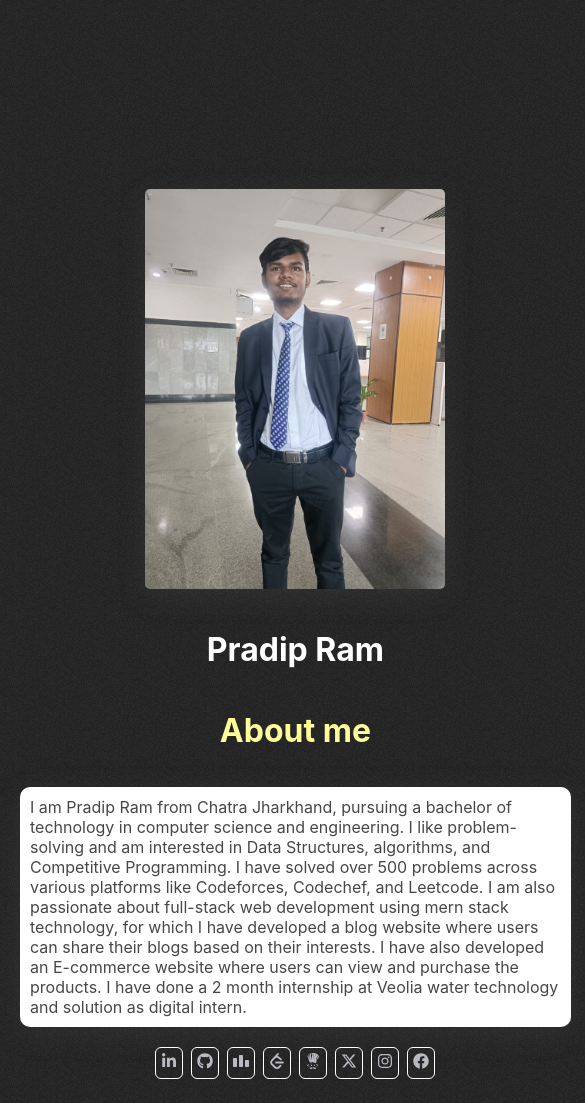
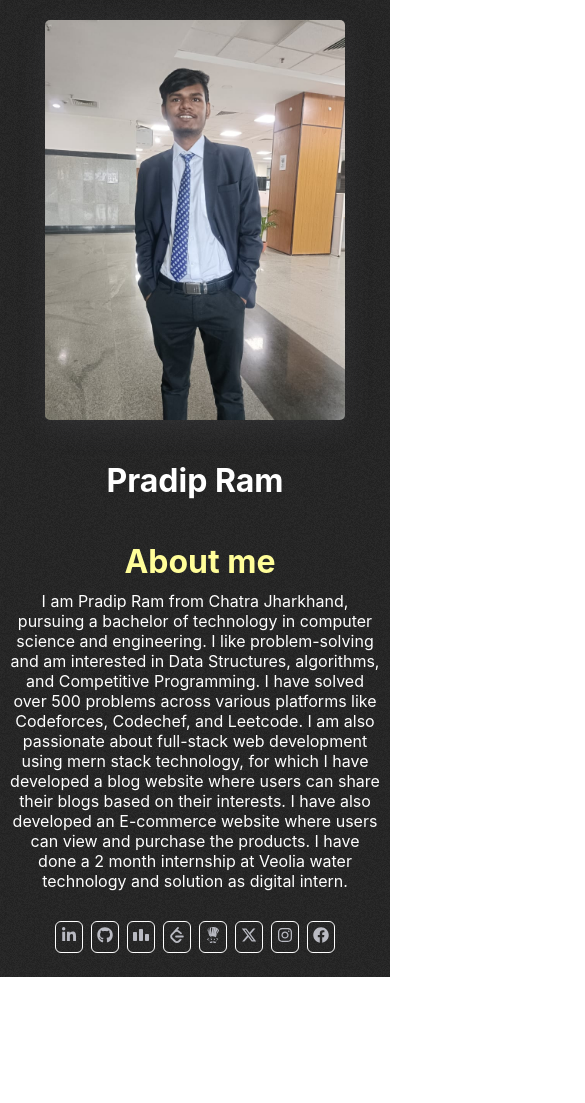
Before and after one commit to Pradipram/new-portfolio, a React (Create React App) app: page /about in a window 390 px wide. Shown: the whole page, 585 px wide, since content can reach past the window. After the commit the page ends 977 px from the top, so only its background shows below. Built offline with nearby package versions, Linux system fonts and the light colour scheme; the HTML template or start-up script is replaced by a standard one.

Commit message:
style: improve About component styles for better readability and layout on small screens

```diff
--- a/src/styles/About.module.scss
+++ b/src/styles/About.module.scss
@@ -31,12 +31,20 @@
     flex-direction: column;
     justify-content: center;
 
+    h1 {
+      // background-color: red;
+      margin-bottom: 0;
+      margin-left: 10px;
+    }
+
     .text {
-      background-color: white;
-      color: $font-color;
+      // background-color: white;
+      // color: $font-color;
+      margin-top: 0;
+      color: white;
       padding: 10px;
       border-radius: 10px;
-      box-shadow: rgba(100, 100, 111, 0.2) 0px 7px 29px 0px;
+      // box-shadow: rgba(100, 100, 111, 0.2) 0px 7px 29px 0px;
     }
 
     .social {
@@ -58,15 +66,23 @@
 
   @media (max-width: $max-width-medium-device) {
     width: 100%;
+    min-width: 50%;
     flex-direction: column;
     align-items: center;
+    // background-color: white;
+    margin-top: 0px;
 
     .aboutContent {
+      // background-color: red;
+      width: 100%;
       h1 {
         text-align: center;
         margin-top: 0px;
       }
 
+      .text {
+        text-align: center;
+      }
       .social {
         display: flex;
         align-items: center;
```
